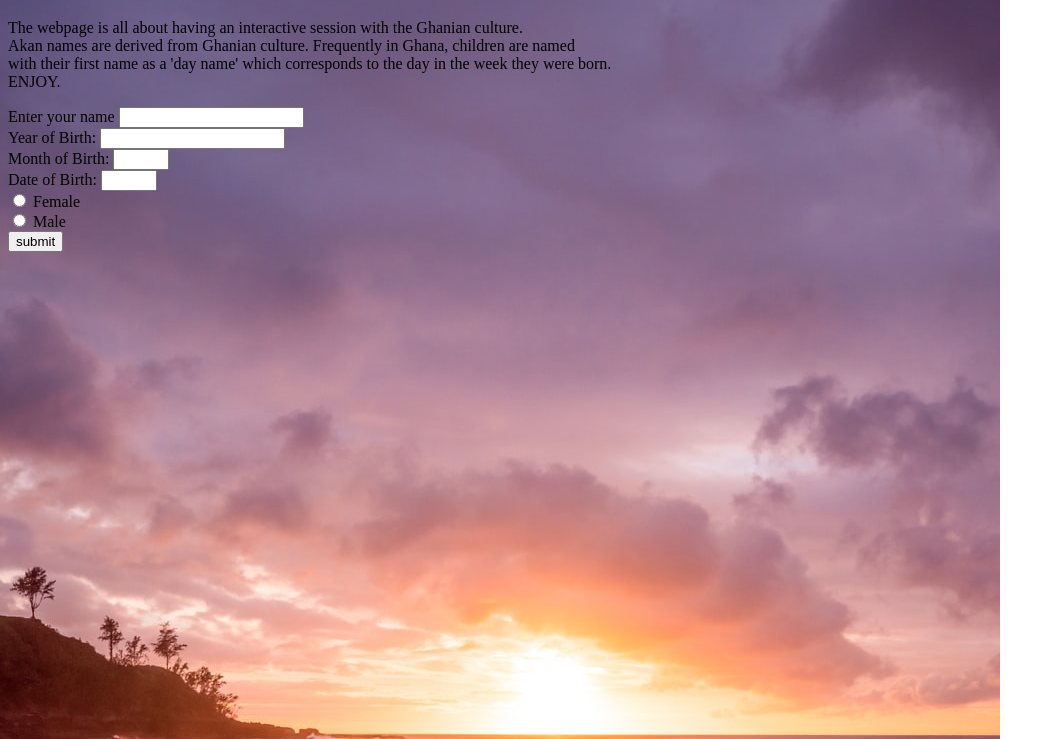
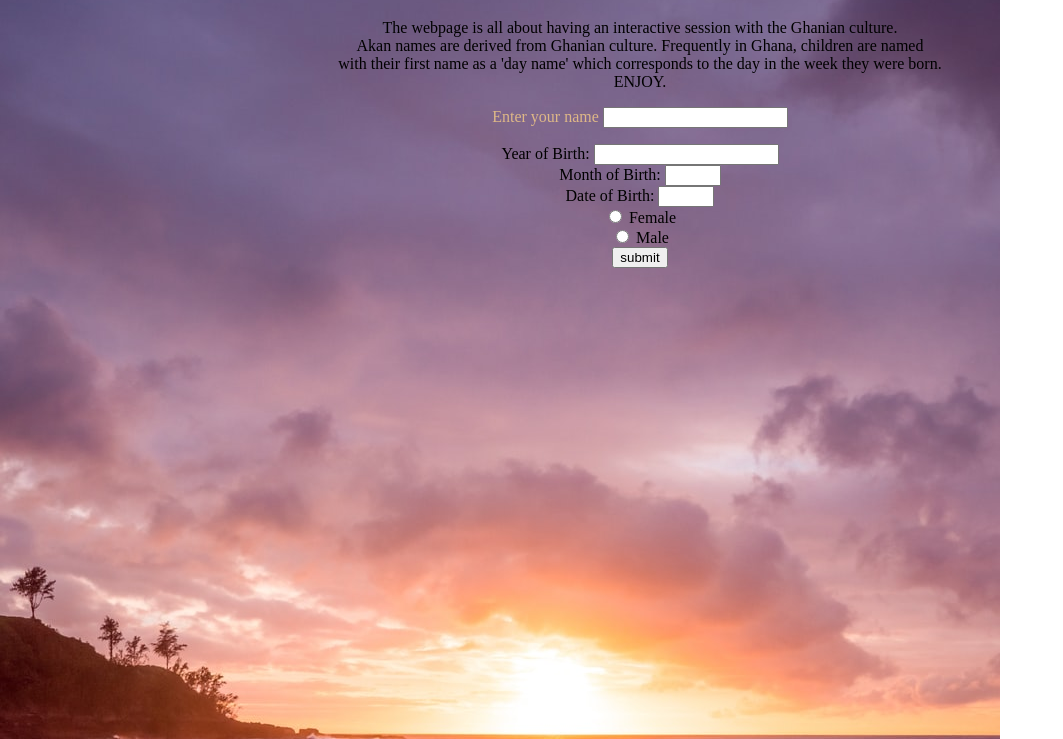
Before and after one commit to Nashke/akan, a plain HTML site: page index.html in a window 1280 px wide. Shown: the part 61-800 px from the top of the page, without its empty margins (0-1063 px from the left). Drawn offline with Linux system fonts and the light colour scheme.

Commit message:
class name color change

```diff
--- a/index.html
+++ b/index.html
@@ -15,7 +15,7 @@
         ENJOY.
     </p>
     <form>
-        <div>
+        <div class="name">
             <label for="name">Enter your name</label>
             <input type="text" name="enter your name"id="name">
         </div>
--- a/styles.css
+++ b/styles.css
@@ -6,3 +6,17 @@ h1{
     text-align: center;
     color: aqua;
 }
+p{
+    align-items: center;
+    text-align: center;
+}
+form{
+    align-items: center;
+    text-align: center;
+    margin: 1em;
+    border: brown;
+}
+.name{
+    margin-bottom: 1em;
+    color: burlywood;
+}
```
